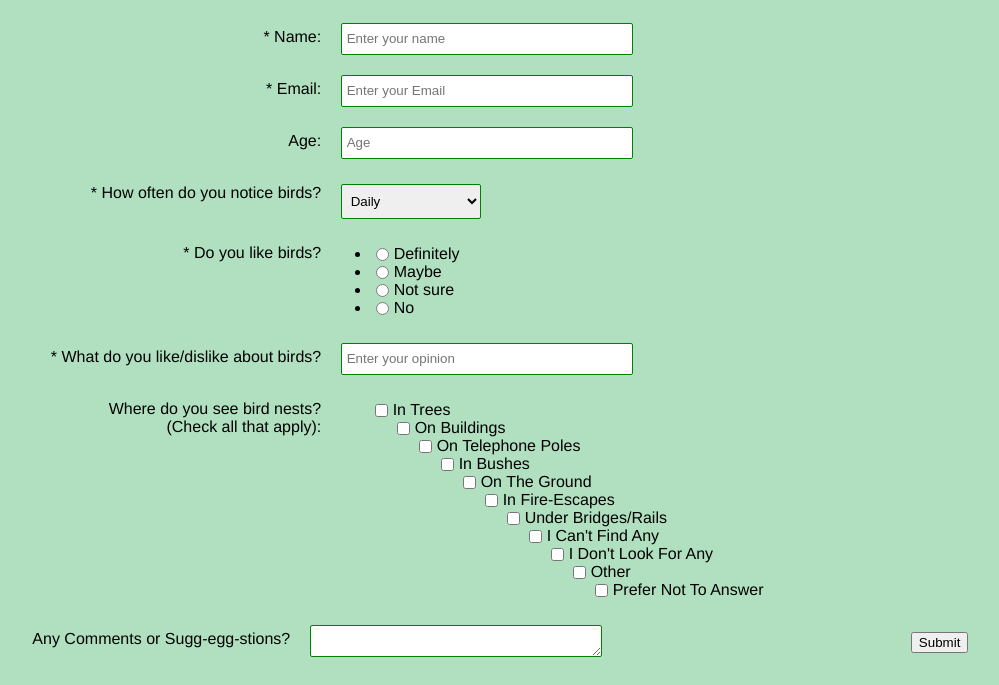
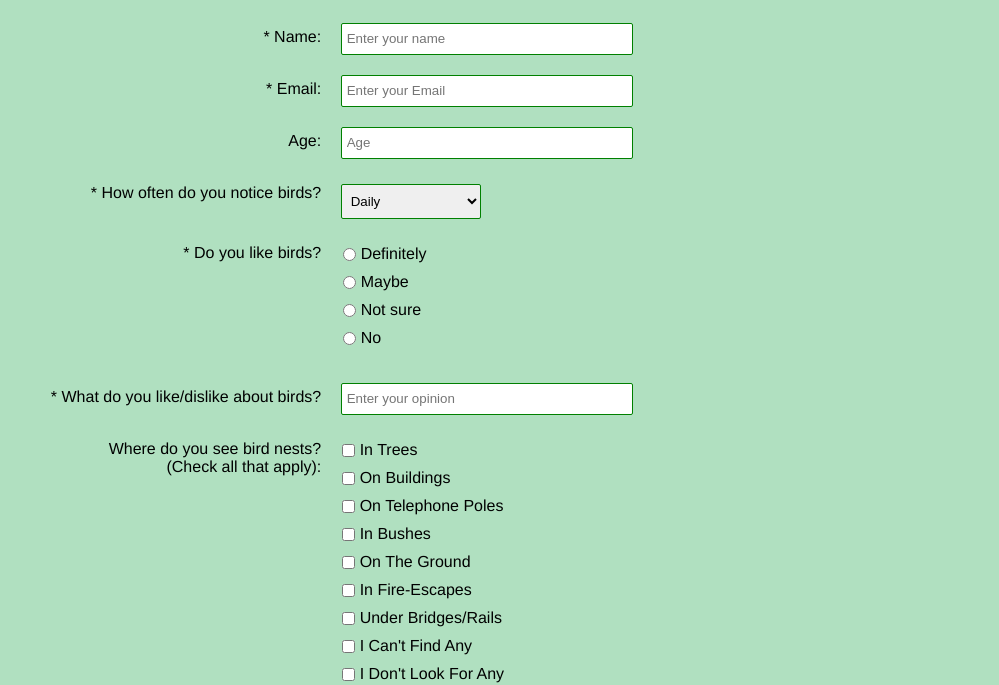
Before and after one commit to znoor000/HW3-4_SampleSurvey, a plain HTML site: page index.html in a window 1280 px wide. Shown: the part 119-804 px from the top of the page, without its empty margins (266-1265 px from the left). Drawn offline with Linux system fonts and the light colour scheme.

Commit message:
update styles.css for checkbox aligment issues and etc

```diff
--- a/styles.css
+++ b/styles.css
@@ -62,3 +62,27 @@ input[type="checkbox"] {
   float: left;
   margin-right: 5px;
 }
+
+.radio, .checkbox {
+  position: relative;
+  left: -43px;
+  margin-left: 10px;
+  display: block;
+  padding-bottom: 10px;
+}
+
+#comments{
+  height:50px;
+  resize:vertical;
+}
+
+#submit {
+  background-color: #b0e0d0;
+  border-radius: 4px;
+  color: green;
+  font-size: 1em;
+  height: 40px;
+  width: 96px;
+  margin: 10px;
+  border: 0px solid;
+}
```
